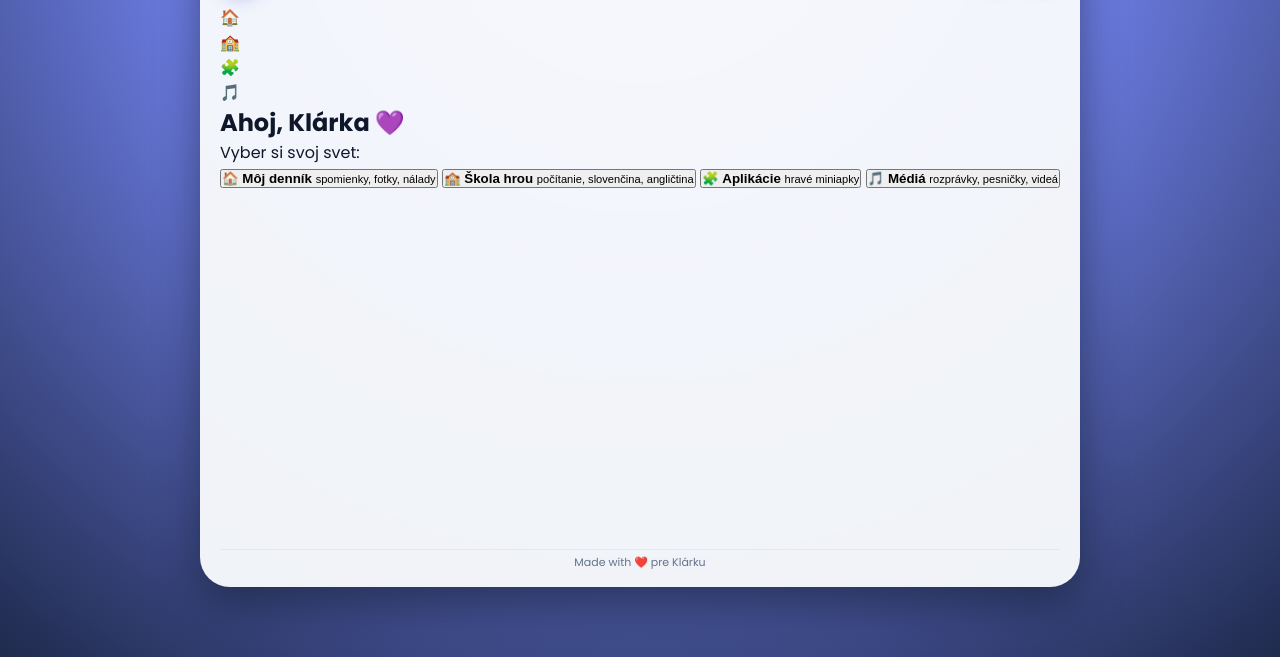
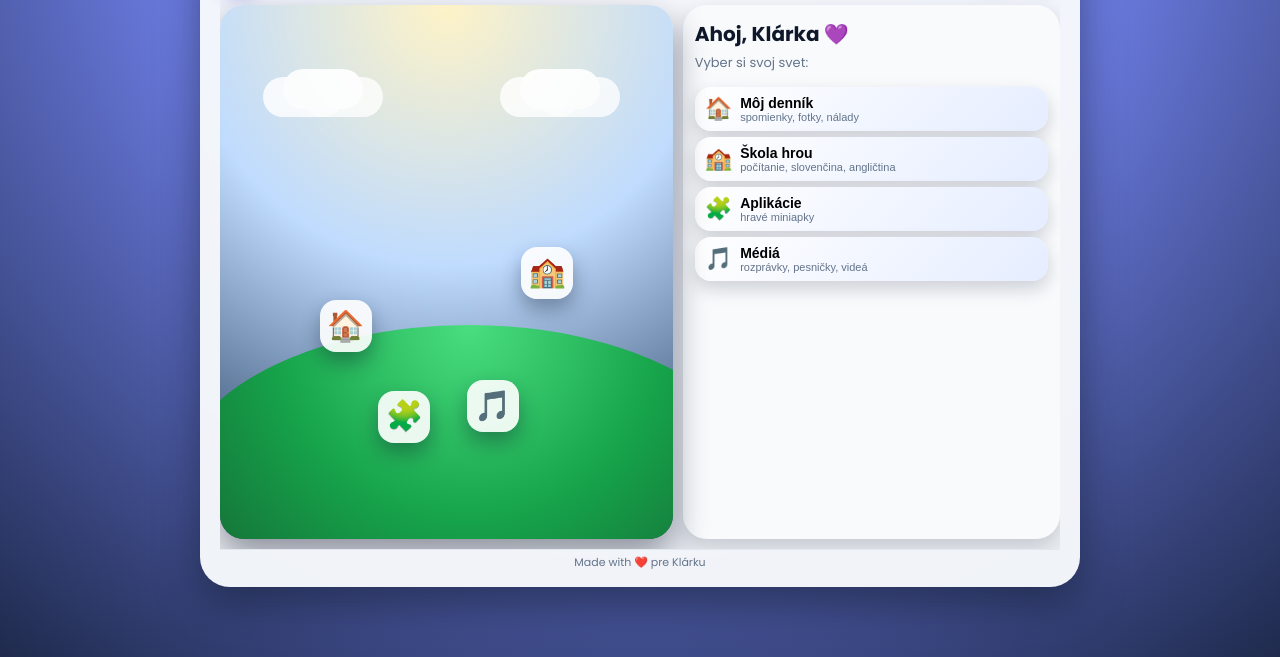
Before and after one commit to Forest810914/clays-diary, a plain HTML site: page index.html in a window 1280 px wide. Shown: the part 143-800 px from the top of the page. Drawn offline with Linux system fonts and the light colour scheme.

Commit message:
Add styles for home layout and elements

```diff
--- a/style.css
+++ b/style.css
@@ -195,6 +195,169 @@ main {
 .village-card p {
   font-size: 12px;
   color: #64748b;
+}
+
+/* HOME – Pixar-štýl scéna */
+
+.home-hero {
+  display: grid;
+  grid-template-columns: minmax(0, 1.2fr) minmax(0, 1fr);
+  gap: 10px;
+  height: 100%;
+}
+
+.home-illustration {
+  position: relative;
+  border-radius: 24px;
+  background: radial-gradient(circle at top, #fef3c7 0%, #bfdbfe 45%, #1d3557 100%);
+  overflow: hidden;
+  box-shadow: 0 16px 34px rgba(15, 23, 42, 0.45);
+}
+
+/* kopček / lúka */
+.hill {
+  position: absolute;
+  bottom: -20%;
+  left: -10%;
+  width: 130%;
+  height: 60%;
+  background: radial-gradient(circle at top, #4ade80 0%, #16a34a 45%, #14532d 100%);
+  border-radius: 50% 50% 0 0;
+}
+
+/* mráčiky */
+.cloud {
+  position: absolute;
+  top: 12%;
+  width: 80px;
+  height: 40px;
+  background: #ffffff;
+  border-radius: 999px;
+  box-shadow:
+    -20px 8px 0 rgba(255,255,255,0.9),
+    20px 8px 0 rgba(255,255,255,0.85);
+  opacity: 0.9;
+}
+
+.cloud-left {
+  left: 14%;
+}
+
+.cloud-right {
+  right: 16%;
+}
+
+/* domčeky */
+.house {
+  position: absolute;
+  font-size: 30px;
+  width: 52px;
+  height: 52px;
+  border-radius: 16px;
+  background: rgba(255,255,255,0.9);
+  display: flex;
+  align-items: center;
+  justify-content: center;
+  box-shadow: 0 10px 20px rgba(15, 23, 42, 0.35);
+}
+
+.house-diary {
+  bottom: 35%;
+  left: 22%;
+}
+
+.house-school {
+  bottom: 45%;
+  right: 22%;
+}
+
+.house-apps {
+  bottom: 18%;
+  left: 35%;
+}
+
+.house-media {
+  bottom: 20%;
+  right: 34%;
+}
+
+/* panel s tlačidlami */
+
+.home-menu-panel {
+  border-radius: 24px;
+  background: #f8fafc;
+  box-shadow: 0 10px 24px rgba(15, 23, 42, 0.2);
+  padding: 14px 12px;
+  display: flex;
+  flex-direction: column;
+}
+
+.home-menu-panel h2 {
+  font-size: 20px;
+  margin-bottom: 4px;
+}
+
+.home-menu-panel p {
+  font-size: 13px;
+  color: #64748b;
+  margin-bottom: 8px;
+}
+
+.home-menu-buttons {
+  display: flex;
+  flex-direction: column;
+  gap: 6px;
+  margin-top: 6px;
+}
+
+.home-menu-btn {
+  border: none;
+  border-radius: 16px;
+  padding: 8px 10px;
+  background: linear-gradient(135deg, #ffffff, #e5edff);
+  display: flex;
+  align-items: center;
+  gap: 8px;
+  cursor: pointer;
+  box-shadow: 0 8px 18px rgba(15, 23, 42, 0.18);
+  text-align: left;
+  transition: transform 0.1s ease, box-shadow 0.1s ease;
+}
+
+.home-menu-btn .icon {
+  font-size: 22px;
+}
+
+.home-menu-btn .text strong {
+  display: block;
+  font-size: 14px;
+}
+
+.home-menu-btn .text small {
+  display: block;
+  font-size: 11px;
+  color: #64748b;
+}
+
+.home-menu-btn:hover {
+  transform: translateY(-2px);
+  box-shadow: 0 12px 24px rgba(15, 23, 42, 0.25);
+}
+
+.home-menu-btn:active {
+  transform: translateY(0) scale(0.98);
+}
+
+/* responzívne */
+
+@media (max-width: 780px) {
+  .home-hero {
+    grid-template-columns: 1fr;
+  }
+
+  .home-illustration {
+    min-height: 180px;
+  }
 }
 
 /* SCREEN HEADER */
```
